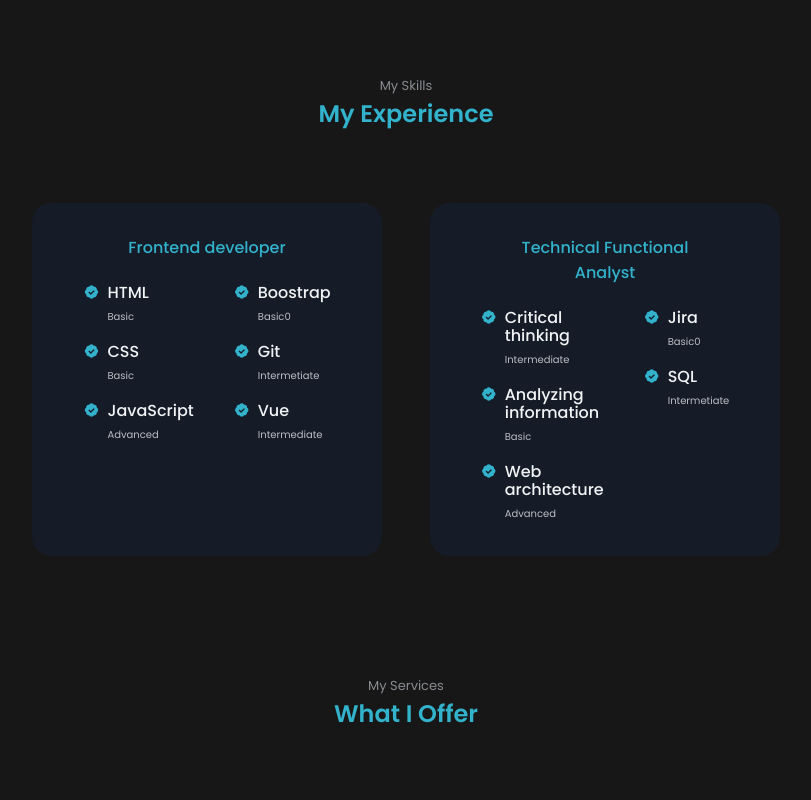
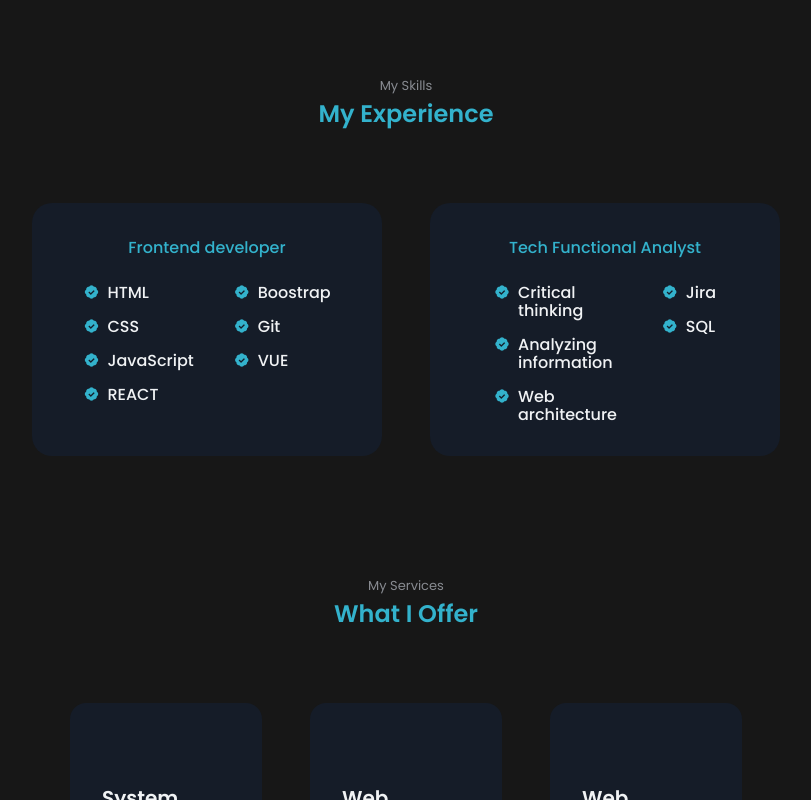
Before and after one commit to marcosstevens2012/myportfolio, a website: page index.html in a window 1280 px wide. Shown: the part 1438-2238 px from the top of the page, without its empty margins (234-1045 px from the left). Drawn offline with nearby package versions, Linux system fonts and the light colour scheme.

Commit message:
fix text remove levels and change image about

```diff
--- a/index.html
+++ b/index.html
@@ -68,7 +68,7 @@
                     <div class="div home__data">
                         <span class="home__greetin">Hello, I'am</span>
                         <h1 class="home__name">Stevens Marcos</h1>
-                        <h3 class="home__education">SSR Web Developer - Technical Functional Analyst - SA</h3>
+                        <h3 class="home__education">SSR Web Developer - Technical Functional Analyst - Teach Lead</h3>
 
                         <div class="home__buttons">
                             <a download="" href="assets/pdf/CV-MarcosStevens.pdf" class="button button--ghost">
@@ -108,7 +108,7 @@
                 <h2 class="section__title">About Me</h2>
 
                 <div class="about__container container grid">
-                    <img src="assets/img/about.jpg" alt="" class="about__img">
+                    <img src="assets/img/about1.jpg" alt="" class="about__img">
 
                     <div class="about__data">
                         <div class="about__info">
@@ -156,7 +156,7 @@
 
                                     <div>
                                         <h3 class="skills__name">HTML</h3>
-                                        <span class="skills__level">Basic</span>
+                                        <!-- <span class="skills__level">Advanced</span> -->
 
                                     </div>
                                 </div>
@@ -165,7 +165,7 @@
 
                                     <div>
                                         <h3 class="skills__name">CSS</h3>
-                                        <span class="skills__level">Basic</span>
+                                        <!-- <span class="skills__level">Intermediate</span> -->
 
                                     </div>
                                 </div>
@@ -174,7 +174,16 @@
 
                                     <div>
                                         <h3 class="skills__name">JavaScript</h3>
-                                        <span class="skills__level">Advanced</span>
+                                        <!-- <span class="skills__level">Advanced</span> -->
+
+                                    </div>
+                                </div>
+                                <div class="skills__data">
+                                    <i class='bx bxs-badge-check'></i>
+
+                                    <div>
+                                        <h3 class="skills__name">REACT</h3>
+                                        <!-- <span class="skills__level">Intermediate</span> -->
 
                                     </div>
                                 </div>
@@ -186,7 +195,7 @@
 
                                     <div>
                                         <h3 class="skills__name">Boostrap</h3>
-                                        <span class="skills__level">Basic0</span>
+                                        <!-- <span class="skills__level">Intermediate</span> -->
 
                                     </div>
                                 </div>
@@ -195,7 +204,7 @@
 
                                     <div>
                                         <h3 class="skills__name">Git</h3>
-                                        <span class="skills__level">Intermetiate</span>
+                                        <!-- <span class="skills__level">Intermediate</span> -->
 
                                     </div>
                                 </div>
@@ -203,8 +212,8 @@
                                     <i class='bx bxs-badge-check'></i>
 
                                     <div>
-                                        <h3 class="skills__name">Vue</h3>
-                                        <span class="skills__level">Intermediate</span>
+                                        <h3 class="skills__name">VUE</h3>
+                                        <!-- <span class="skills__level">Intermediate</span> -->
 
                                     </div>
                                 </div>
@@ -212,7 +221,7 @@
                         </div>
                     </div>
                     <div class="skills__content">
-                        <h3 class="skills__title">Technical Functional Analyst</h3>
+                        <h3 class="skills__title">Tech Functional Analyst</h3>
 
                         <div class="skills__box">
                             <div class="skills__group">
@@ -221,7 +230,7 @@
 
                                     <div>
                                         <h3 class="skills__name">Critical thinking</h3>
-                                        <span class="skills__level">Intermediate</span>
+                                        <!-- <span class="skills__level">Intermediate</span> -->
 
                                     </div>
                                 </div>
@@ -230,7 +239,7 @@
 
                                     <div>
                                         <h3 class="skills__name">Analyzing information</h3>
-                                        <span class="skills__level">Basic</span>
+                                        <!-- <span class="skills__level">Intermediate</span> -->
 
                                     </div>
                                 </div>
@@ -239,8 +248,8 @@
 
                                     <div>
                                         <h3 class="skills__name">Web architecture</h3>
-                                        <span class="skills__level">Advanced</span>
-
+                                        <!-- <span class="skills__level">Advanced</span>
+                                        -->
                                     </div>
                                 </div>
                             </div>
@@ -251,8 +260,8 @@
 
                                     <div>
                                         <h3 class="skills__name">Jira</h3>
-                                        <span class="skills__level">Basic0</span>
-
+                                        <!-- <span class="skills__level">Intermediate</span>
+                                         -->
                                     </div>
                                 </div>
                                 <div class="skills__data">
@@ -260,7 +269,7 @@
 
                                     <div>
                                         <h3 class="skills__name">SQL</h3>
-                                        <span class="skills__level">Intermetiate</span>
+                                        <!-- <span class="skills__level">Intermediate</span> -->
 
                                     </div>
                                 </div>
@@ -334,7 +343,7 @@
                             <div class="services__modal-content">
                                 <i class='bx bx-x services__modal-close'></i>
 
-                                <h3 class="services__modal-title">System Analsis</h3>
+                                <h3 class="services__modal-title">Web Systems</h3>
                                 <p class="services__modal-description">
                                     Currently, many companies have already computerized their internal and external processes. Meanwhile, there are many others who have not yet decided to take this important step. Advantages: Easy to use, facilitate collaborative and remote work, fewer errors and problems, avoid errors, etc.
                                 </p>
@@ -380,7 +389,7 @@
                             <div class="services__modal-content">
                                 <i class='bx bx-x services__modal-close'></i>
 
-                                <h3 class="services__modal-title">System Analsis</h3>
+                                <h3 class="services__modal-title">Web Sites</h3>
                                 <p class="services__modal-description">
                                     A Web page is like having a branch or office of our company open to the general public 24 hours a day, 365 days a year, offering important information to potential customers who are looking for what we offer, no matter where they are in the world, since your company will be known worldwide.
                                 </p>
@@ -592,7 +601,7 @@
                     <div class="contact__content">
                         <h3 class="contact__title">Ready for us to start your project?</h3>
 
-                        <form method="POST" action="https://data.endpoint.space/cl5qqtw8y002109mck594v9zn" class="contact__form">
+                        <form method="POST" action="#" class="contact__form">
                             <div class="contact__form-div">
                                 <label for="" class="contact__form-tag">Names</label>
                                 <input type="text" name="nombre" class="contact__form-input" id="name" placeholder="Insert your name">
```
Also changed, not shown: public/index.html (+1 -1 lines), 2 other files.
